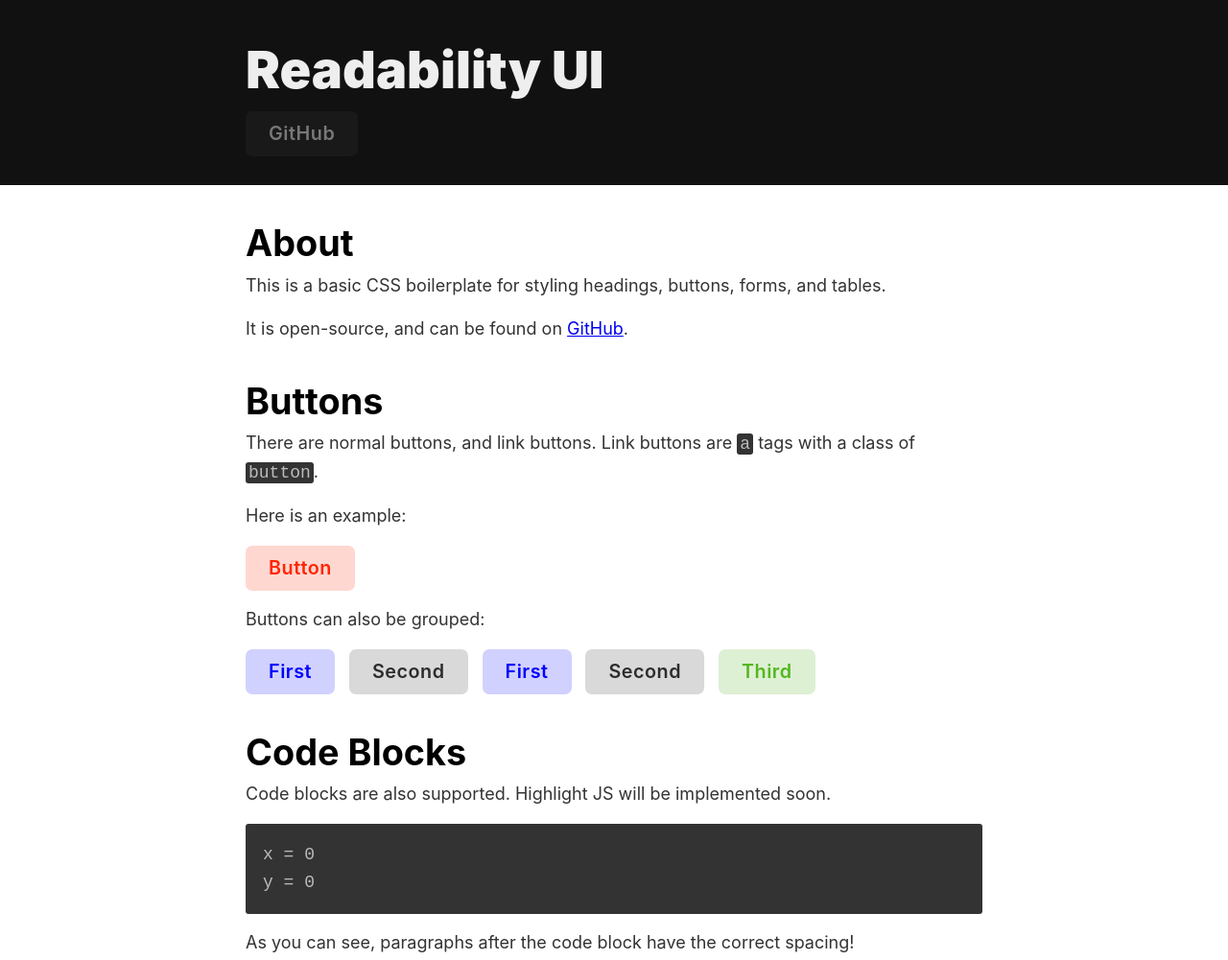
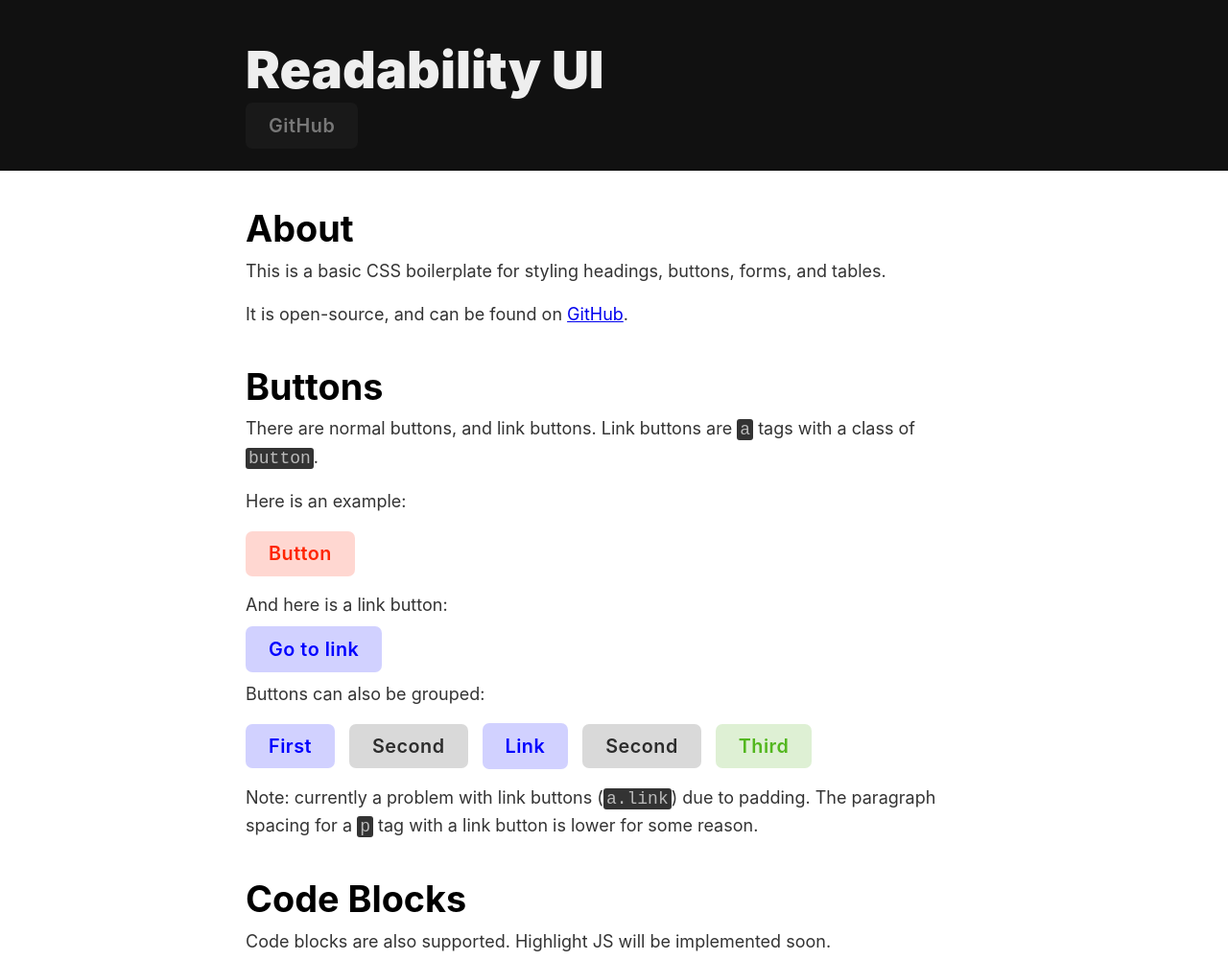
Before and after one commit to ninest/readability-ui, a plain HTML site: page index.html in a window 1280 px wide. Shown: the top 1001 px of the page at 96% size. Drawn offline with Linux system fonts and the light colour scheme.

Commit message:
added link buttons

```diff
--- a/index.html
+++ b/index.html
@@ -28,7 +28,8 @@
 <body>
   <div class="wrapper heading">
     <h1> Readability UI </h1>
-    <button class="white"> GitHub </button>
+    <!-- <button class="white"> GitHub </button> -->
+    <a target="_blank" href="https://github.com/themindstorm/readability-ui" class="button white">GitHub</a>
   </div>
   <div class="wrapper">
     <article>
@@ -58,14 +59,27 @@
         <button class="red">Button</button>
       </p>
 
+      <p>
+        And here is a link button:
+      </p>
+
+      <p>
+        <a href="#" class="button">Go to link</a>
+      </p>
+
       <p> Buttons can also be grouped: </p>
 
       <p>
         <button> First </button>
         <button class="dark-gray"> Second </button>
-        <button> First </button>
+        <a href="#" class="button">Link</a>
         <button class="dark-gray"> Second </button>
         <button class="green"> Third </button>
+      </p>
+
+      <p>
+        Note: currently a problem with link buttons (<code>a.link</code>)
+        due to padding. The paragraph spacing for a <code>p</code> tag with a link button is lower for some reason.
       </p>
 
       <h2> Code blocks</h2>
--- a/scss/inputs.scss
+++ b/scss/inputs.scss
@@ -37,13 +37,23 @@
     background-color: rgba(64,64,64,0.18);
     color: rgb(120,120,120);
   }
+
+  // for groups
+  + button , + a.button {
+    margin-left: 0.5em;
+  }
 }
 
 button {
   @include button;
+}
 
-  // for groups
-  + button {
-    margin-left: 0.5em;
-  }
+a.button {
+  text-decoration: none;
+  color: unset;
+  // no underline, no blue
+
+  // display: block;
+
+  @include button;
 }
```
Also changed, not shown: css/inputs.css, 1 other file.
